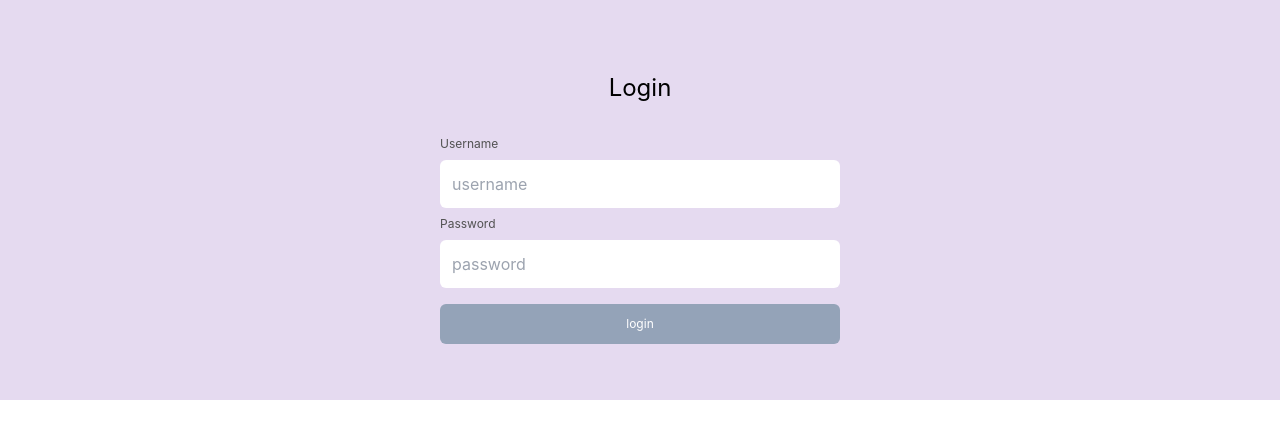
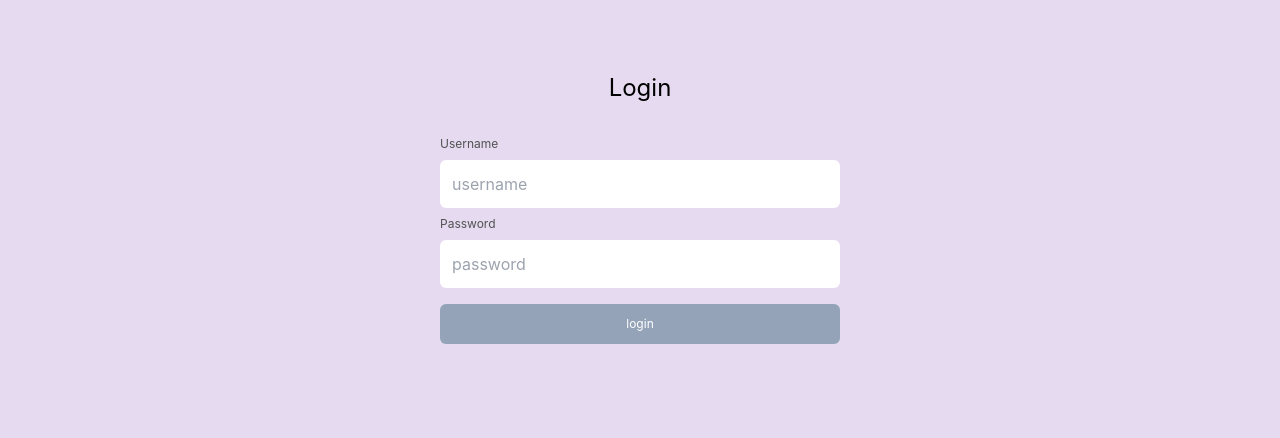
Before and after one commit to fungjojo/ecert-frontend, a React (Create React App) app: page /login in a window 1280 px wide. Shown: the top 438 px of the page. Built offline with nearby package versions, Linux system fonts and the light colour scheme.

Commit message:
update background color height

```diff
--- a/src/index.css
+++ b/src/index.css
@@ -11,6 +11,10 @@ body {
   -moz-osx-font-smoothing: grayscale;
 }
 
+html, body, #root, #app, #app>div {
+  height: 100%
+}
+
 code {
   font-family: source-code-pro, Menlo, Monaco, Consolas, 'Courier New',
     monospace;
--- a/src/screen/homePage.tsx
+++ b/src/screen/homePage.tsx
@@ -23,7 +23,7 @@ const Home = (props: HomeProps) => {
 
   //   TODO: upload cert here
   return (
-    <div className="bg-bgPurple p-10 flex flex-col">
+    <div className="bg-bgPurple p-10 flex flex-col h-full">
       <Header
         headerTitle="Home"
         logout={() => {
--- a/src/screen/loginPage.tsx
+++ b/src/screen/loginPage.tsx
@@ -29,7 +29,7 @@ const Login = (props: LoginProps) => {
   }
 
   return (
-    <div className="bg-bgPurple p-10 flex flex-col flex-1 items-center">
+    <div className="bg-bgPurple p-10 flex flex-col flex-1 h-full items-center">
       <div className="w-1/3 ">
         <p className="flex justify-center my-8 text-2xl">Login</p>
         <p className="flex my-2 text-xs text-textGrey">Username</p>
--- a/src/screen/verifyPage.tsx
+++ b/src/screen/verifyPage.tsx
@@ -53,7 +53,7 @@ const Verify = (props: VerifyProps) => {
 
   //   TODO: upload cert here
   return (
-    <div className="bg-bgPurple p-10 flex flex-col">
+    <div className="bg-bgPurple p-10 flex flex-col h-full">
       <Header
         headerTitle="Verify Certificate"
         logout={() => {
```
